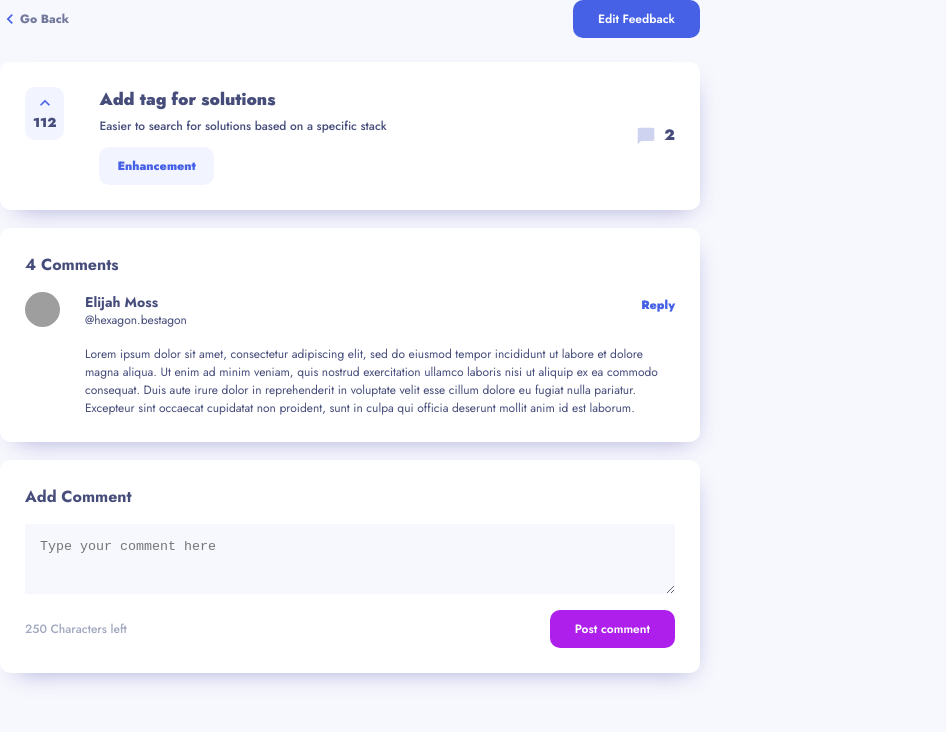
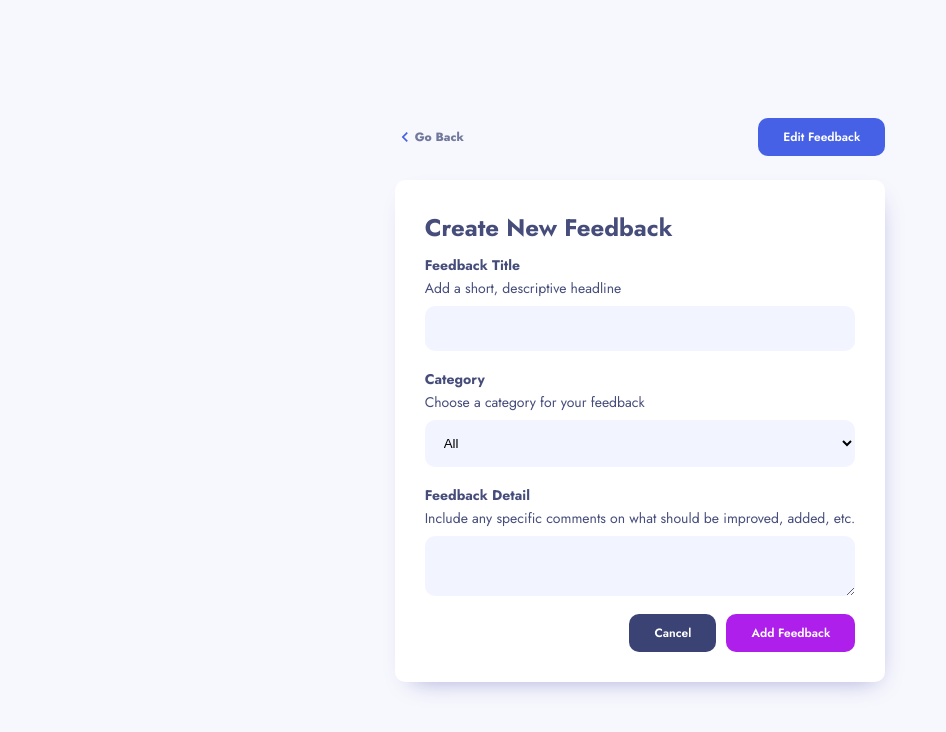
Before and after one commit to lenasokolova/product-feedback-app, a React (Create React App) app: page / in a window 1280 px wide. Shown: the top 732 px of the page, without its empty margins (0-946 px from the left). Built offline with nearby package versions, Linux system fonts and the light colour scheme; grey boxes are pictures that could not be loaded.

Commit message:
import CreateNewFeedback comp

```diff
--- a/src/App.js
+++ b/src/App.js
@@ -4,6 +4,7 @@ import Sidebar from './components/Sidebar';
 import Navbar from './components/Navbar';
 import ThreadsList from './components/ThreadsList';
 import ThreadPage from './components/ThreadPage';
+import CreateNewFeedback from './components/CreateNewFeedback';
 
 function App() {
   return (
@@ -14,7 +15,8 @@ function App() {
         <ThreadsList />
       </Main> */}
 
-      <ThreadPage />
+      {/* <ThreadPage /> */}
+      <CreateNewFeedback />
     </AppBody>
   );
 }
@@ -23,7 +25,9 @@ export default App;
 
 const AppBody = styled.div`
   display: flex;
+  flex-direction: column;
   height: 100vh;
+  place-content: center;
 `;
 
 
```
